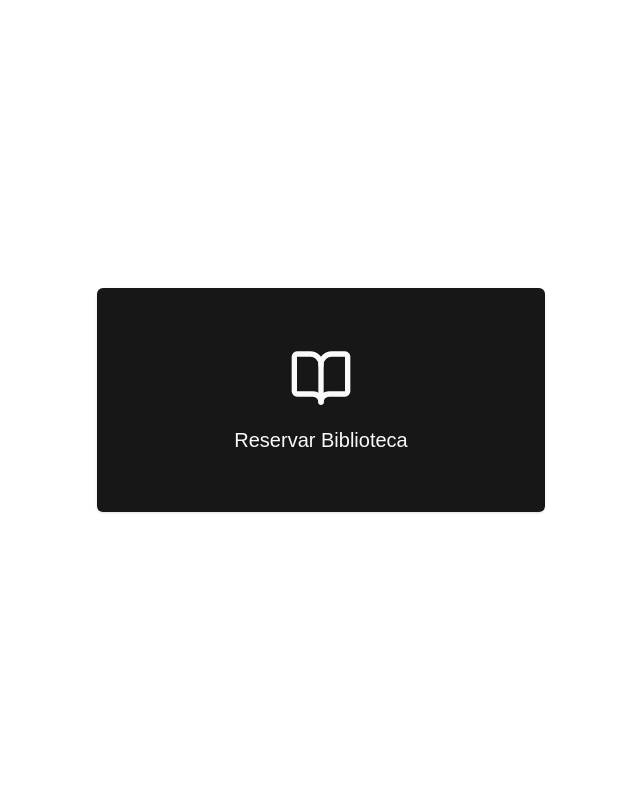
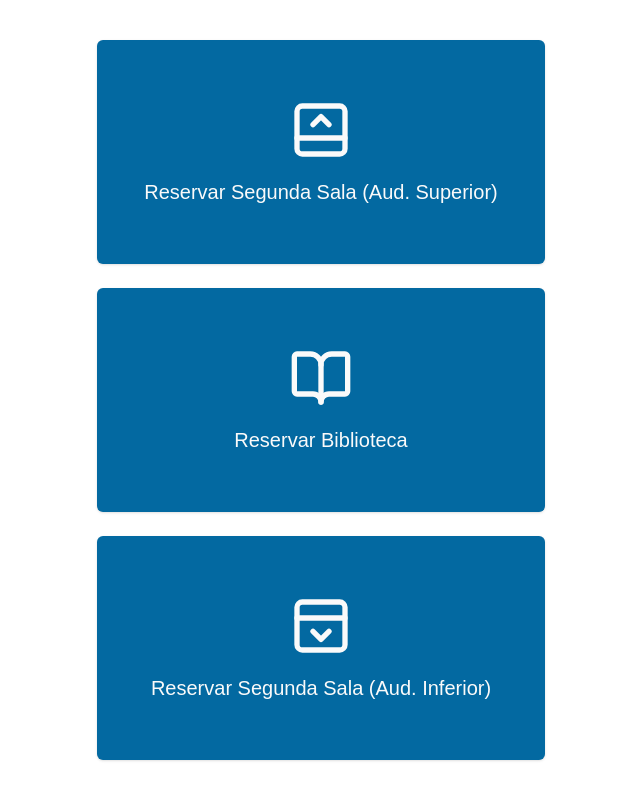
Before and after one commit to AxelUrizar/redireccion_reservas_jw, a Next.js app: page / in a window 1280 px wide. Shown: the whole page, without its empty margins (319-959 px from the left). Built offline with nearby package versions, Linux system fonts and the light colour scheme.

Commit message:
Cambiado el color de los botones a azul y aÃñadido dos botones.

```diff
--- a/components/pagina-reservas.jsx
+++ b/components/pagina-reservas.jsx
@@ -2,7 +2,7 @@
 
 import { Button } from "@/components/ui/button"
 import Link from "next/link"
-import { BookOpen } from "lucide-react"
+import { BookOpen, PanelBottomOpen, PanelTopOpen } from "lucide-react"
 
 export function PaginaReservas() {
   return (
@@ -10,13 +10,31 @@ export function PaginaReservas() {
       <div className="w-full max-w-md grid grid-cols-1 gap-6">
         <Link href="https://calendar.app.google/Cq4ZYBsR2GUV5r3q7" className="w-full block">
           <Button
-            className="w-full h-48 md:h-56 flex flex-col items-center justify-center space-y-4 hover:bg-white hover:text-black hover:border-black hover:border-2 transition-colors duration-300 p-6"
+            className="w-full h-48 md:h-56 flex flex-col items-center justify-center space-y-4 bg-sky-700 hover:bg-white hover:text-sky-700 hover:border-sky-700 hover:border-2 transition-colors duration-300 p-6"
+            variant="default"
+          >
+            <PanelBottomOpen className="w-16 h-16" />
+            <span className="text-xl text-center">Reservar Segunda Sala (Aud. Superior)</span>
+          </Button>
+        </Link>
+        <Link href="https://calendar.app.google/Cq4ZYBsR2GUV5r3q7" className="w-full block">
+          <Button
+            className="w-full h-48 md:h-56 flex flex-col items-center justify-center space-y-4 bg-sky-700 hover:bg-white hover:text-sky-700 hover:border-sky-700 hover:border-2 transition-colors duration-300 p-6"
             variant="default"
           >
             <BookOpen className="w-16 h-16" />
             <span className="text-xl text-center">Reservar Biblioteca</span>
           </Button>
         </Link>
+        <Link href="https://calendar.app.google/Cq4ZYBsR2GUV5r3q7" className="w-full block">
+          <Button
+            className="w-full h-48 md:h-56 flex flex-col items-center justify-center space-y-4 bg-sky-700 hover:bg-white hover:text-sky-700 hover:border-sky-700 hover:border-2 transition-colors duration-300 p-6"
+            variant="default"
+          >
+            <PanelTopOpen className="w-16 h-16" />
+            <span className="text-xl text-center">Reservar Segunda Sala (Aud. Inferior)</span>
+          </Button>
+        </Link>
       </div>
     </div>
   )
```
